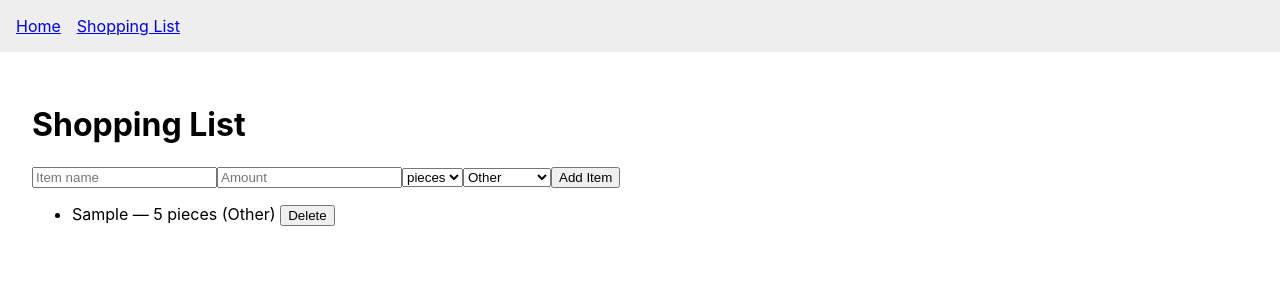
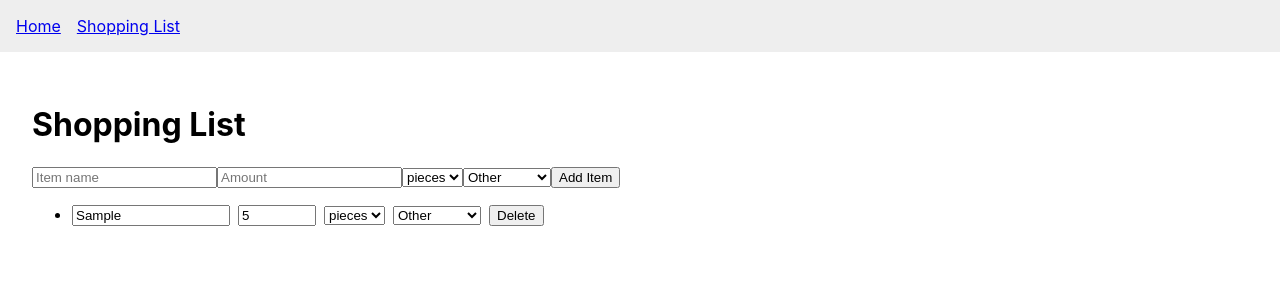
Before and after one commit to Bisheshwar-Das/smart-meal-planner, a React (Create React App) app: page /shopping-list in a window 1280 px wide. Both pictures are taken after typing "Sample", "5" into the empty fields and a click on the button "Add Item". Shown: the top 300 px of the page. Built offline with nearby package versions, Linux system fonts and the light colour scheme.

Commit message:
add inline editing functionalability

```diff
--- a/src/page/ShoppingListPage.tsx
+++ b/src/page/ShoppingListPage.tsx
@@ -26,6 +26,16 @@ const ShoppingListPage: React.FC = () => {
 
   const handleRemoveItem = (index: number) => {
     setItems(items.filter((_, idx) => idx !== index));
+  };
+
+  const handleEditItem = (
+    index: number,
+    field: keyof ShoppingItem,
+    value: string
+  ) => {
+    const updatedItems = [...items];
+    updatedItems[index][field] = value;
+    setItems(updatedItems);
   };
 
   return (
@@ -69,8 +79,47 @@ const ShoppingListPage: React.FC = () => {
       <ul>
         {items.map((item, idx) => (
           <li key={idx} style={{ marginBottom: "0.5rem" }}>
-            {item.name} — {item.quantity} {item.unit} ({item.category}){" "}
-            <button onClick={() => handleRemoveItem(idx)}>Delete</button>
+            <input
+              type="text"
+              value={item.name}
+              onChange={(e) => handleEditItem(idx, "name", e.target.value)}
+              style={{ width: "150px" }}
+            />
+            <input
+              type="number"
+              value={item.quantity}
+              onChange={(e) => handleEditItem(idx, "quantity", e.target.value)}
+              style={{ width: "70px", marginLeft: "0.5rem" }}
+            />
+            <select
+              value={item.unit}
+              onChange={(e) => handleEditItem(idx, "unit", e.target.value)}
+              style={{ marginLeft: "0.5rem" }}
+            >
+              <option value="pieces">pieces</option>
+              <option value="kg">kg</option>
+              <option value="g">g</option>
+              <option value="litres">litres</option>
+              <option value="ml">ml</option>
+            </select>
+            <select
+              value={item.category}
+              onChange={(e) => handleEditItem(idx, "category", e.target.value)}
+              style={{ marginLeft: "0.5rem" }}
+            >
+              <option value="Vegetables">Vegetables</option>
+              <option value="Fruits">Fruits</option>
+              <option value="Dairy">Dairy</option>
+              <option value="Meat">Meat</option>
+              <option value="Pantry">Pantry</option>
+              <option value="Other">Other</option>
+            </select>
+            <button
+              onClick={() => handleRemoveItem(idx)}
+              style={{ marginLeft: "0.5rem" }}
+            >
+              Delete
+            </button>
           </li>
         ))}
       </ul>
```
